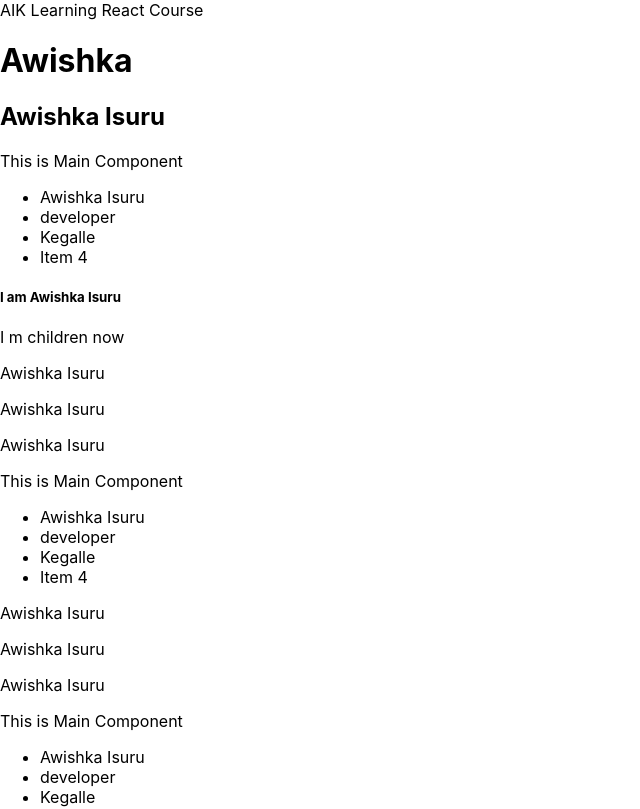
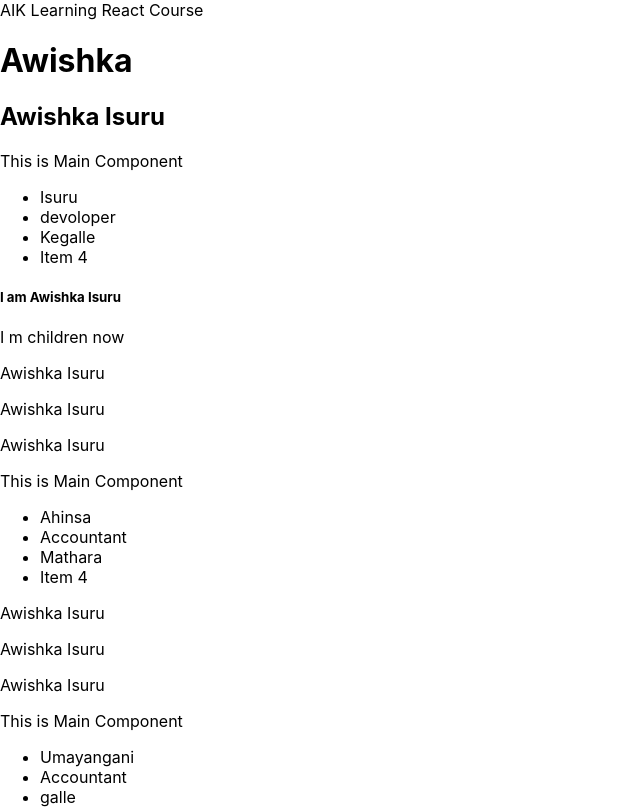
Before and after one commit to Awishka0573/react_basics, a React (Create React App) app: page / in a window 1280 px wide. Shown: the top 809 px of the page, without its empty margins (0-640 px from the left). Built offline with nearby package versions, Linux system fonts and the light colour scheme.

Commit message:
using components

```diff
--- a/src/App.js
+++ b/src/App.js
@@ -10,11 +10,12 @@
 
     </div>
     <h2>Awishka Isuru</h2>
-    <Main>
+    <Main name= 'Isuru' city= 'Kegalle' position='devoloper'>
       <h5>I am Awishka Isuru</h5>
       <p>I m children now</p>
     </Main>
-    <Main />
+    <Main name= 'Ahinsa' city= 'Mathara' position='Accountant'/>
+    <Main name= 'Umayangani' city= 'galle' position='Accountant'/>
     <Main />
     <Main />
     <Main />
--- a/src/Components/Main.js
+++ b/src/Components/Main.js
@@ -1,15 +1,16 @@
-function Main(props) {
-    const name = "Awishka Isuru";
-    const position = "developer";
+function Main({children,name,city,position}) {
+    // const name = "Awishka Isuru";
+    // const position = "developer";
 
 
-    const myObj ={
-        name : `{name}`,
-        position : `{position}`,
-        city : `Kegalle`
-    }
+    // const myObj ={
+    //     name : `{name}`,
+    //     position : `{position}`,
+    //     city : `Kegalle`
+    // }
 
-    const {city} = myObj;
+    // console.log(props);
+    // const {city} = myObj;
     return (
         <>
         <div>This is Main Component</div>
@@ -19,7 +20,7 @@
             <li>{city}</li>
             <li>Item 4</li>
         </ul>
-        {props.children}
+        {children}
         <p>Awishka Isuru</p>
         <p>Awishka Isuru</p>
         <p>Awishka Isuru</p>
```
